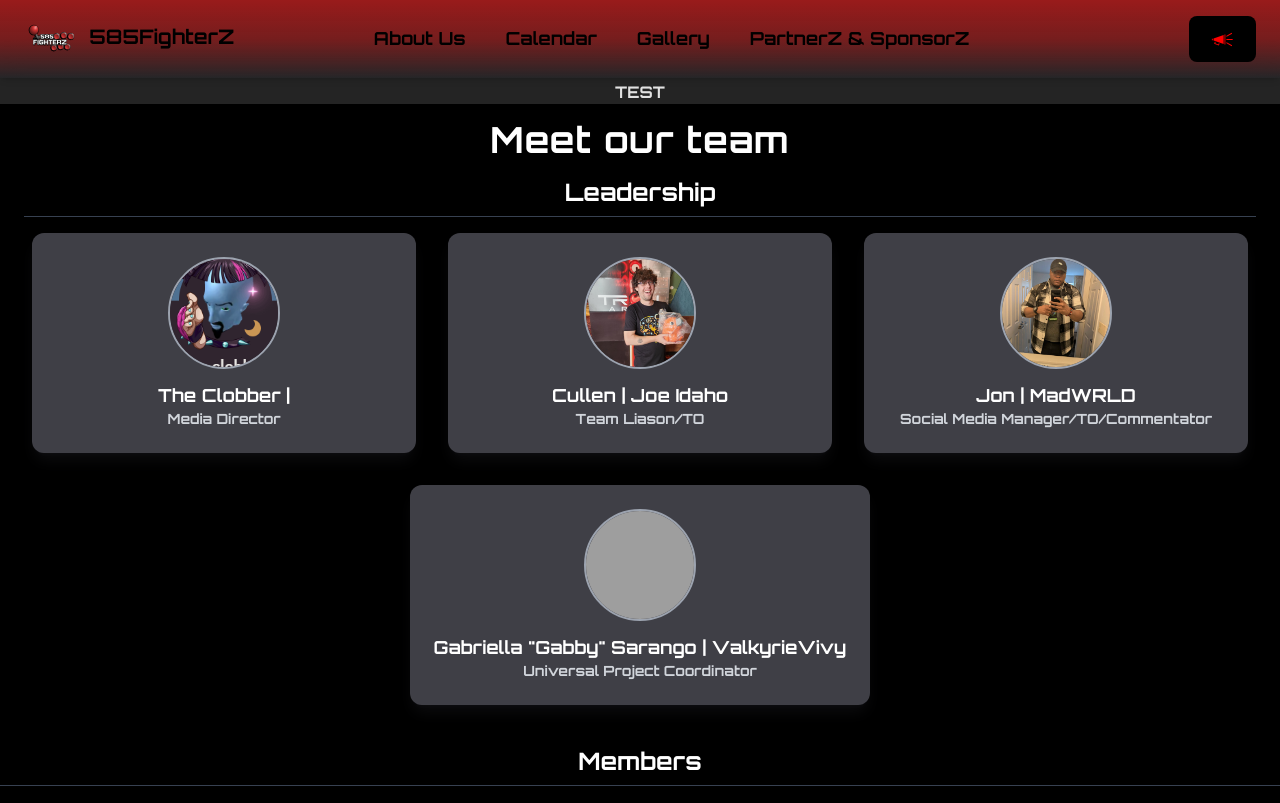
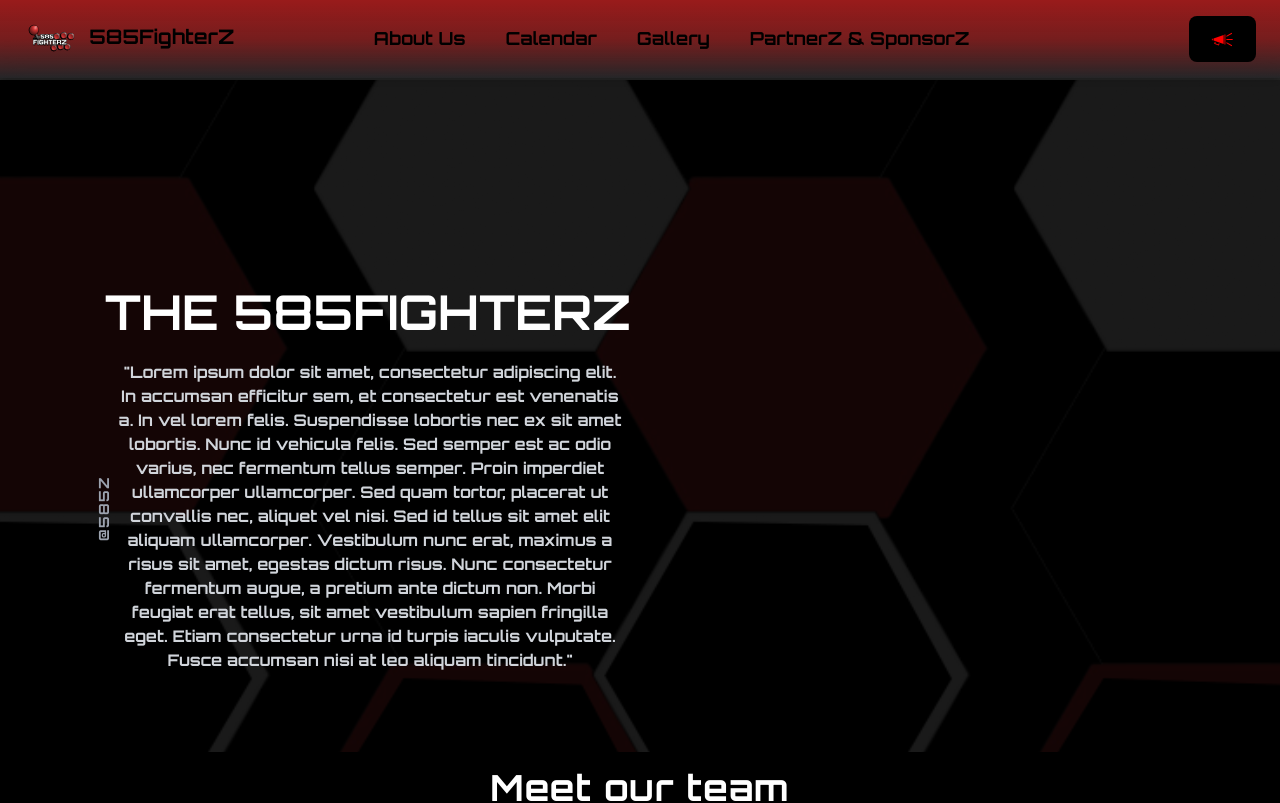
Before and after one commit to Perry512/585z, a React (Vite) app: page /585z/aboutUs in a window 1280 px wide. Shown: the top 803 px of the page. Built offline with nearby package versions, Linux system fonts and the light colour scheme; grey boxes are pictures that could not be loaded.

Commit message:
[ADD] Style: Added Lorem Ipsum text

```diff
--- a/src/views/AboutUsStatements.tsx
+++ b/src/views/AboutUsStatements.tsx
@@ -1,7 +1,32 @@
+import hexes from "../assets/Hex_Example.png";
+
 export default function AboutUsStatements() {
     return(
-        <div>
-            <p> TEST </p>
-        </div>
+        <section className="bg-black text-white px-10 sm:px-20 py-20 space-y-32 relative overflow-hidden">
+
+            {/* Background */}
+            <div className="absolute inset-0 opacity-10 bg-center bg-[length:700px] pointer-events-none"style={{ backgroundImage: `url(${hexes})`, backgroundPosition: "50% 20%"}} />
+
+            <div className="relative z-10">
+                {/* Text Statement */}
+                <div className="md:w-1/2 space-y-6 flex flex-col justify-center align-middle">
+                    <h2 className="font-bold text-3xl md:text-5xl translate-x-2">
+                        THE 585FIGHTERZ
+                    </h2>
+                    <div className="flex flex-row items-center text-center justify-center">
+                        <div>
+                            <p className="tracking-widest text-sm [writing-mode:vertical-rl] rotate-180 text-gray-400 md:mb-4">
+                                @585Z
+                            </p>
+                        </div>
+                        <div>
+                            <p className="text-gray-300 max-w-lg w-full text-center">
+                                "Lorem ipsum dolor sit amet, consectetur adipiscing elit. In accumsan efficitur sem, et consectetur est venenatis a. In vel lorem felis. Suspendisse lobortis nec ex sit amet lobortis. Nunc id vehicula felis. Sed semper est ac odio varius, nec fermentum tellus semper. Proin imperdiet ullamcorper ullamcorper. Sed quam tortor, placerat ut convallis nec, aliquet vel nisi. Sed id tellus sit amet elit aliquam ullamcorper. Vestibulum nunc erat, maximus a risus sit amet, egestas dictum risus. Nunc consectetur fermentum augue, a pretium ante dictum non. Morbi feugiat erat tellus, sit amet vestibulum sapien fringilla eget. Etiam consectetur urna id turpis iaculis vulputate. Fusce accumsan nisi at leo aliquam tincidunt."
+                            </p>
+                        </div>
+                    </div>
+                </div>
+            </div>
+        </section>
     )
 }
```
